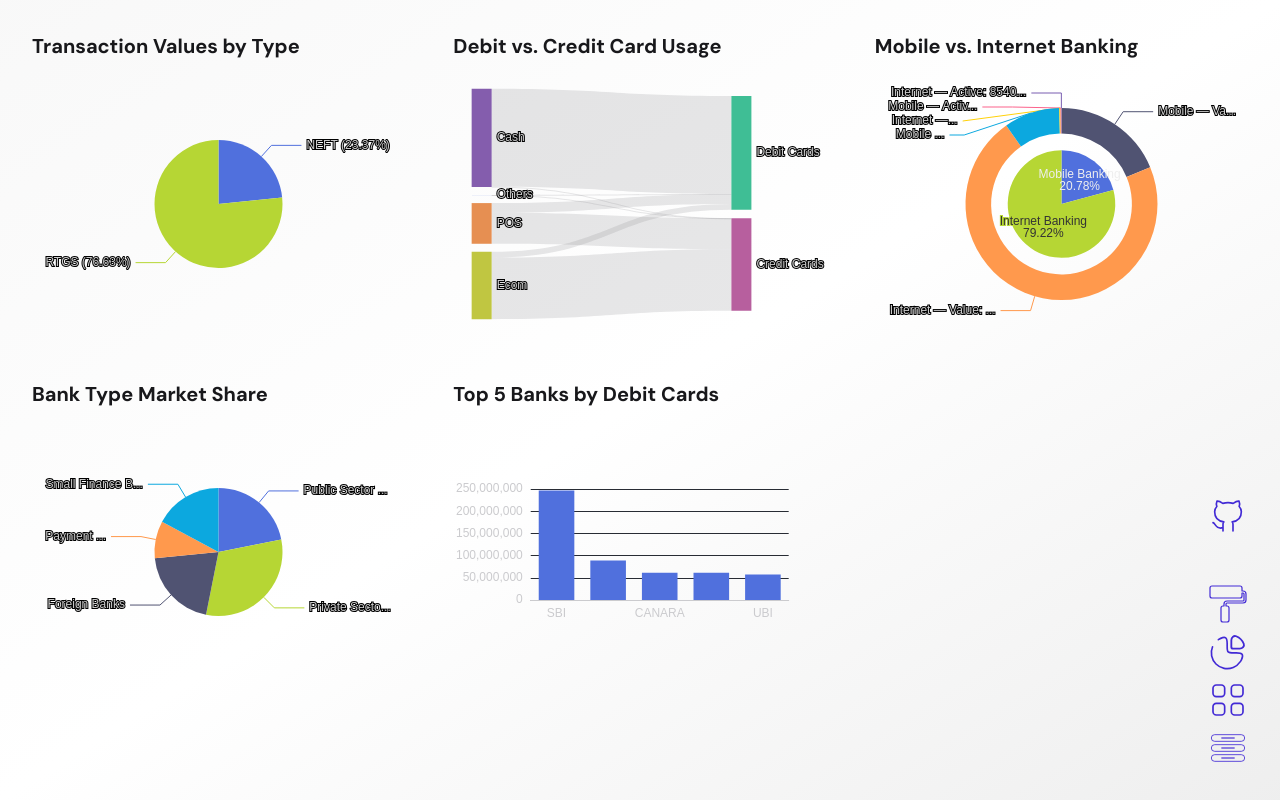
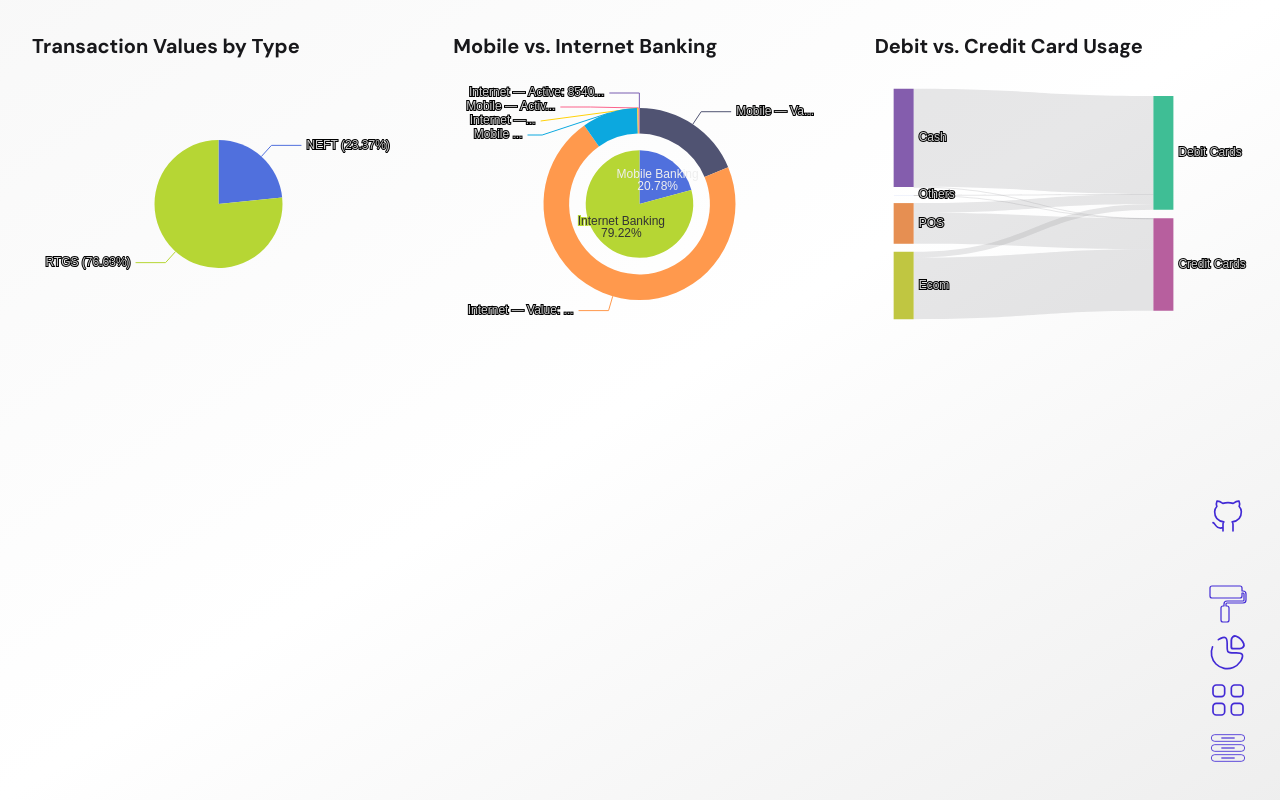
Before and after one commit to KapilSachdev/rbi_bankwise_data_visualizer, a React (Vite) app: page /#/dashboard in a window 1280 px wide. Built offline with nearby package versions, Linux system fonts and the light colour scheme.

Commit message:
feat: Add Sankey chart configuration and clean up unused options

```diff
--- a/src/assets/styles/echarts_themes/darker.ts
+++ b/src/assets/styles/echarts_themes/darker.ts
@@ -41,6 +41,18 @@ export const darker = {
       lineStyle: {
         color: '#fff',
       },
+    },
+  },
+  sankey: {
+    label: {
+      color: '#eee',
+    },
+    itemStyle: {
+      borderWidth: 1,
+      borderColor: '#aaa',
+    },
+    emphasis: {
+      focus: 'adjacency'
     },
   },
   visualMap: {
--- a/src/components/Home.tsx
+++ b/src/components/Home.tsx
@@ -73,7 +73,7 @@ const Home: FC = () => {
       tooltip: {
         trigger: 'item',
       },
-      series: [{
+      series: {
         type: 'sankey',
         data: [
           { name: 'Debit Cards' },
@@ -93,7 +93,7 @@ const Home: FC = () => {
           { source: 'Ecom', target: 'Credit Cards', value: cards.Credit_Card.Online_ecom.Value },
           { source: 'Cash', target: 'Credit Cards', value: cards.Credit_Card.Cash_Withdrawal.Total!.Value },
         ],
-      }],
+      },
     };
   }, [posBanksData, latestMonth]);
 
@@ -102,8 +102,6 @@ const Home: FC = () => {
     if (!latestMonth) return {};
 
     let mobile: MobileBanking = createMobileBanking();
-    console.log(digitalBankingData[latestMonth]);
-    console.log(digitalBankingData);
     digitalBankingData[latestMonth]?.Mobile_Banking?.forEach(item => {
       mobile.Value += item.Value;
       mobile.Volume += item.Volume;
@@ -167,40 +165,6 @@ const Home: FC = () => {
     };
   }, [digitalBankingData, latestMonth]);
 
-  // Bank Type Market Share: Pie chart
-  const bankTypeShareOption = useMemo(() => {
-    if (!months.length) return {};
-    const banks = posBanksData[latestMonth] || [];
-    const types = banks.reduce((acc, bank) => {
-      acc[bank.Bank_Type] = (acc[bank.Bank_Type] || 0) + 1;
-      return acc;
-    }, {} as Record<string, number>);
-
-    return {
-      backgroundColor: 'transparent',
-      tooltip: { trigger: 'item' },
-      series: [{
-        type: 'pie',
-        data: Object.entries(types).map(([name, value]) => ({ name, value })),
-      }],
-    };
-  }, [posBanksData, months]);
-
-  // Top 5 Banks by Debit Cards: Bar chart
-  const topBanksOption = useMemo(() => {
-    if (!months.length) return {};
-    const banks = posBanksData[latestMonth] || [];
-    const sorted = banks.sort((a, b) => b.Infrastructure.Debit_Cards - a.Infrastructure.Debit_Cards).slice(0, 5);
-
-    return {
-      backgroundColor: 'transparent',
-      tooltip: { trigger: 'axis' },
-      xAxis: { type: 'category', data: sorted.map(b => b.Bank_Short_Name) },
-      yAxis: { type: 'value' },
-      series: [{ type: 'bar', data: sorted.map(b => b.Infrastructure.Debit_Cards) }],
-    };
-  }, [posBanksData, months]);
-
   return (
     <div className="p-4">
 
@@ -212,20 +176,12 @@ const Home: FC = () => {
             <EChartsContainer option={transactionValues} className="h-64" />
           </div>
           <div className="p-4">
-            <h3 className="text-xl font-semibold   mb-4">Debit vs. Credit Card Usage</h3>
-            <EChartsContainer option={cardUsageOption} className="h-64" />
-          </div>
-          <div className="p-4">
             <h3 className="text-xl font-semibold   mb-4">Mobile vs. Internet Banking</h3>
             <EChartsContainer option={mobileInternetOption} className="h-64" />
           </div>
           <div className="p-4">
-            <h3 className="text-xl font-semibold   mb-4">Bank Type Market Share</h3>
-            <EChartsContainer option={bankTypeShareOption} className="h-64" />
-          </div>
-          <div className="p-4">
-            <h3 className="text-xl font-semibold   mb-4">Top 5 Banks by Debit Cards</h3>
-            <EChartsContainer option={topBanksOption} className="h-64" />
+            <h3 className="text-xl font-semibold   mb-4">Debit vs. Credit Card Usage</h3>
+            <EChartsContainer option={cardUsageOption} className="h-64" />
           </div>
         </div>
       </section>
```
